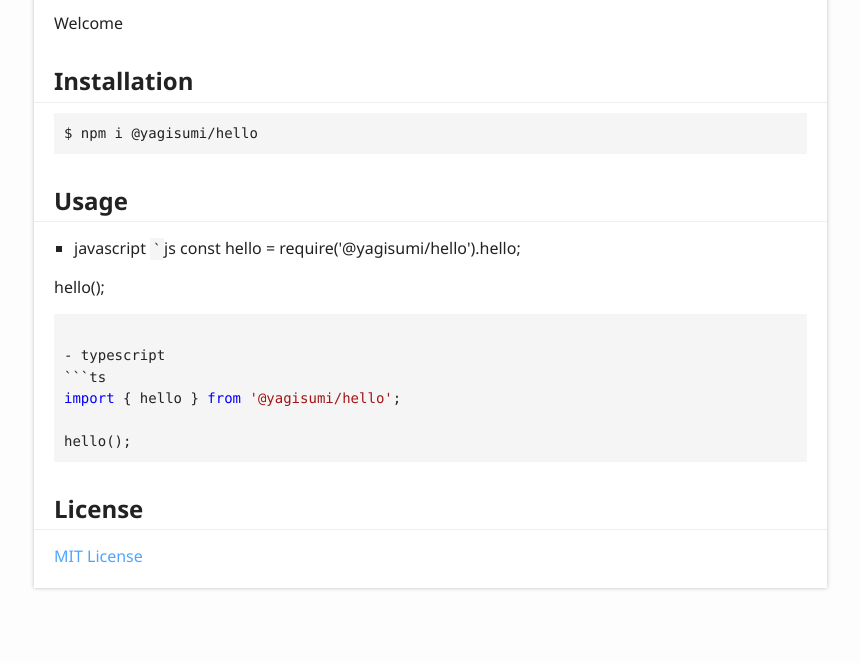
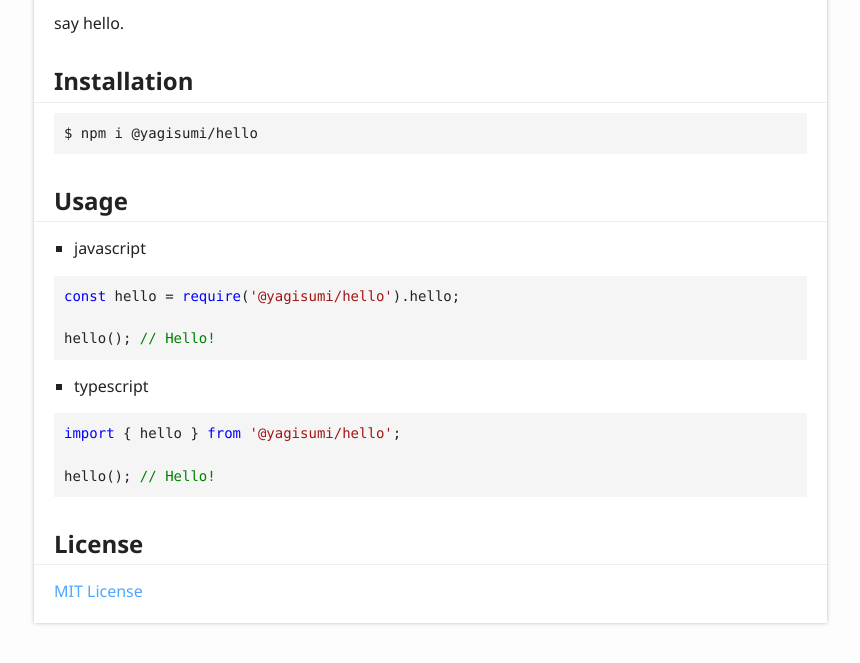
Before and after one commit to yagisumi/node-hello, a website: page docs/index.html in a window 1280 px wide. Shown: the part 1793-2456 px from the top of the page, without its empty margins (6-866 px from the left). Drawn offline with Linux system fonts and the light colour scheme.

Commit message:
fixed document

````diff
--- a/docs/index.html
+++ b/docs/index.html
@@ -64,22 +64,23 @@
 			<div class="tsd-panel tsd-typography">
 				<h1 id="-yagisumi-hello">@yagisumi/hello</h1>
 				<p><a href="https://npmjs.org/package/@yagisumi/hello"><img src="https://img.shields.io/npm/v/@yagisumi/hello.svg?style=flat-square" alt="NPM version"></a> <a href="https://packagephobia.now.sh/result?p=@yagisumi/hello"><img src="https://flat.badgen.net/packagephobia/install/@yagisumi/hello" alt="install size"></a> <a href="http://definitelytyped.org"><img src="https://img.shields.io/badge/DefinitelyTyped-.d.ts-blue.svg?style=flat-square" alt="DefinitelyTyped"></a><br><a href="https://travis-ci.org/yagisumi/node-hello"><img src="https://img.shields.io/travis/yagisumi/node-hello.svg?style=flat-square" alt="Build Status"></a> <a href="https://coveralls.io/github/yagisumi/node-hello?branch=master"><img src="https://img.shields.io/coveralls/yagisumi/node-hello.svg?style=flat-square" alt="Coverage percentage"></a></p>
-				<p>Welcome</p>
+				<p>say hello.</p>
 				<h2 id="installation">Installation</h2>
 				<pre><code class="language-sh">$ npm i @yagisumi/hello</code></pre>
 				<h2 id="usage">Usage</h2>
 				<ul>
-					<li>javascript
-						<code>`</code>js
-					const hello = require(&#39;@yagisumi/hello&#39;).hello;</li>
+					<li>javascript</li>
 				</ul>
-				<p>hello();</p>
-				<pre><code>
-- typescript
-```ts
-<span class="hljs-keyword">import</span> { hello } <span class="hljs-keyword">from</span> <span class="hljs-string">'@yagisumi/hello'</span>;
+				<pre><code class="language-js"><span class="hljs-keyword">const</span> hello = <span class="hljs-built_in">require</span>(<span class="hljs-string">'@yagisumi/hello'</span>).hello;
 
-hello();</code></pre><h2 id="license">License</h2>
+hello(); <span class="hljs-comment">// Hello!</span></code></pre>
+				<ul>
+					<li>typescript</li>
+				</ul>
+				<pre><code class="language-ts"><span class="hljs-keyword">import</span> { hello } <span class="hljs-keyword">from</span> <span class="hljs-string">'@yagisumi/hello'</span>;
+
+hello(); <span class="hljs-comment">// Hello!</span></code></pre>
+				<h2 id="license">License</h2>
 				<p><a href="https://opensource.org/licenses/MIT">MIT License</a></p>
 			</div>
 		</div>
````
Also changed, not shown: README.md.
